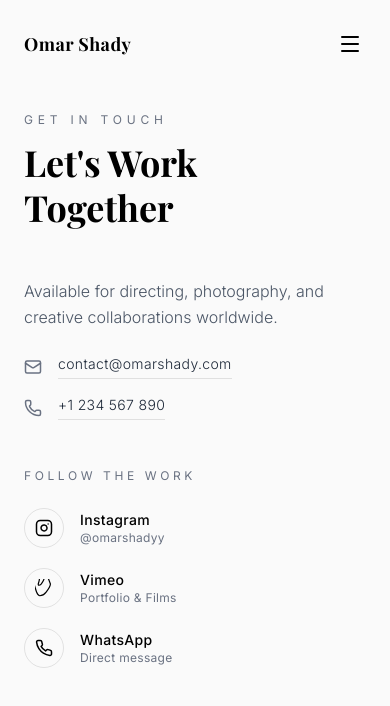
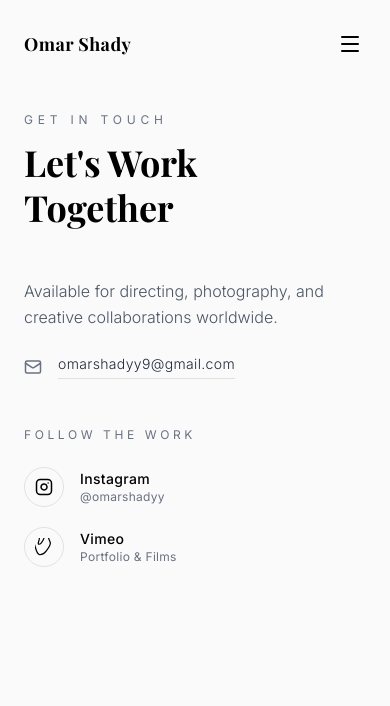
Before and after one commit to omarabulella114/omarshadyy, a Next.js app: page /contact in a window 390 px wide. Shown: the top 706 px of the page. Built offline with nearby package versions, Linux system fonts and the light colour scheme.

Commit message:
Remove phone number and update email address

```diff
--- a/src/app/contact/page.tsx
+++ b/src/app/contact/page.tsx
@@ -1,6 +1,6 @@
-import { InstagramIcon, VimeoIcon, WhatsAppIcon } from "@/components/Icons";
+import { InstagramIcon, VimeoIcon } from "@/components/Icons";
 import { Playfair_Display } from "next/font/google";
-import { Mail, Phone } from "lucide-react";
+import { Mail } from "lucide-react";
 
 const playfair = Playfair_Display({ subsets: ["latin"], weight: ["400", "700"] });
 
@@ -30,18 +30,11 @@ export default function ContactPage() {
           </p>
 
           <div className="space-y-4 md:space-y-5">
-            <a href="mailto:contact@omarshady.com"
+            <a href="mailto:omarshadyy9@gmail.com"
               className="flex items-center gap-4 group text-gray-800 hover:text-black transition-colors duration-300 active:opacity-70">
               <Mail size={18} strokeWidth={2} className="text-gray-500 group-hover:text-black transition-colors shrink-0" />
               <span className="text-sm md:text-base tracking-wide font-light border-b border-black/10 group-hover:border-black/50 pb-1 transition-colors">
-                contact@omarshady.com
-              </span>
-            </a>
-            <a href="tel:+1234567890"
-              className="flex items-center gap-4 group text-gray-800 hover:text-black transition-colors duration-300 active:opacity-70">
-              <Phone size={18} strokeWidth={2} className="text-gray-500 group-hover:text-black transition-colors shrink-0" />
-              <span className="text-sm md:text-base tracking-wide font-light border-b border-black/10 group-hover:border-black/50 pb-1 transition-colors">
-                +1 234 567 890
+                omarshadyy9@gmail.com
               </span>
             </a>
           </div>
@@ -54,7 +47,6 @@ export default function ContactPage() {
             {[
               { href: "https://www.instagram.com/omarshadyy?igsh=MW1yd3gwcWR1Y2c3eQ==", Icon: InstagramIcon, label: "Instagram", sub: "@omarshadyy", target: "_blank" },
               { href: "#", Icon: VimeoIcon, label: "Vimeo", sub: "Portfolio & Films", target: undefined },
-              { href: "#", Icon: WhatsAppIcon, label: "WhatsApp", sub: "Direct message", target: undefined },
             ].map(({ href, Icon, label, sub, target }) => (
               <a key={label} href={href} target={target} rel={target ? "noopener noreferrer" : undefined}
                 className="flex items-center gap-4 md:gap-5 group active:opacity-70">
--- a/src/app/page.tsx
+++ b/src/app/page.tsx
@@ -2,7 +2,7 @@ import Link from "next/link";
 import Image from "next/image";
 import { supabase } from "@/lib/supabase";
 import { InstagramIcon } from "@/components/Icons";
-import { Mail, Phone } from "lucide-react";
+import { Mail } from "lucide-react";
 import { Playfair_Display } from "next/font/google";
 
 const playfair = Playfair_Display({ subsets: ["latin"], weight: ["400", "700"] });
@@ -69,17 +69,13 @@ export default async function Home() {
 
             {/* Social Icons */}
             <div className="flex gap-6 items-center">
-              <a href="mailto:contact@omarshady.com" aria-label="Email"
+              <a href="mailto:omarshadyy9@gmail.com" aria-label="Email"
                 className="text-white/70 hover:text-white transition-all duration-300 active:scale-90 drop-shadow-[0_2px_8px_rgba(0,0,0,1)]">
                 <Mail size={22} strokeWidth={1.5} />
               </a>
               <a href="https://www.instagram.com/omarshadyy?igsh=MW1yd3gwcWR1Y2c3eQ==" target="_blank" rel="noopener noreferrer" aria-label="Instagram"
                 className="text-white/70 hover:text-white transition-all duration-300 active:scale-90 drop-shadow-[0_2px_8px_rgba(0,0,0,1)]">
                 <InstagramIcon size={22} />
-              </a>
-              <a href="tel:+1234567890" aria-label="Phone"
-                className="text-white/70 hover:text-white transition-all duration-300 active:scale-90 drop-shadow-[0_2px_8px_rgba(0,0,0,1)]">
-                <Phone size={22} strokeWidth={1.5} />
               </a>
             </div>
           </div>
```
